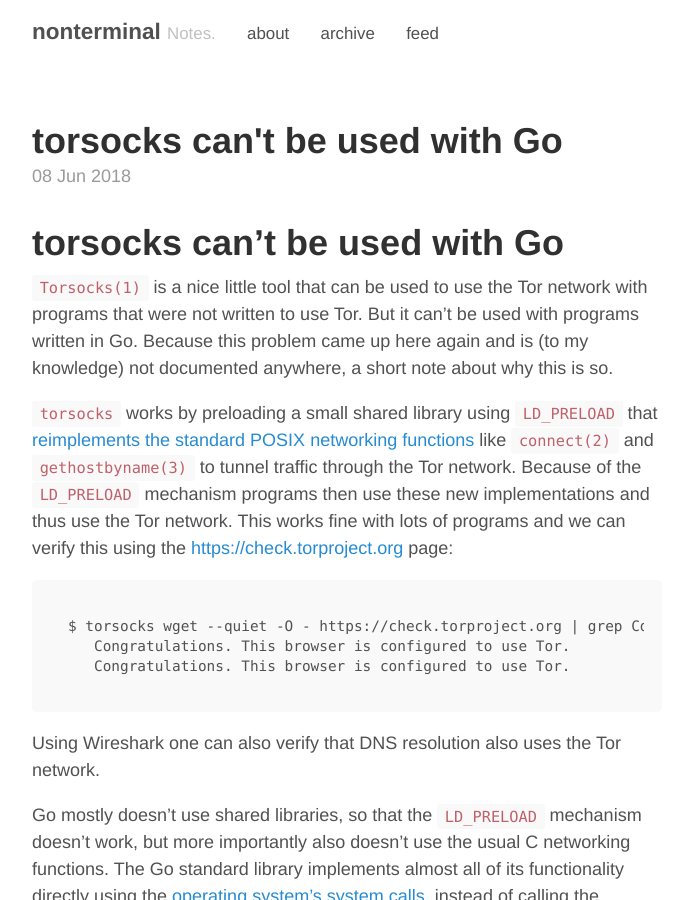
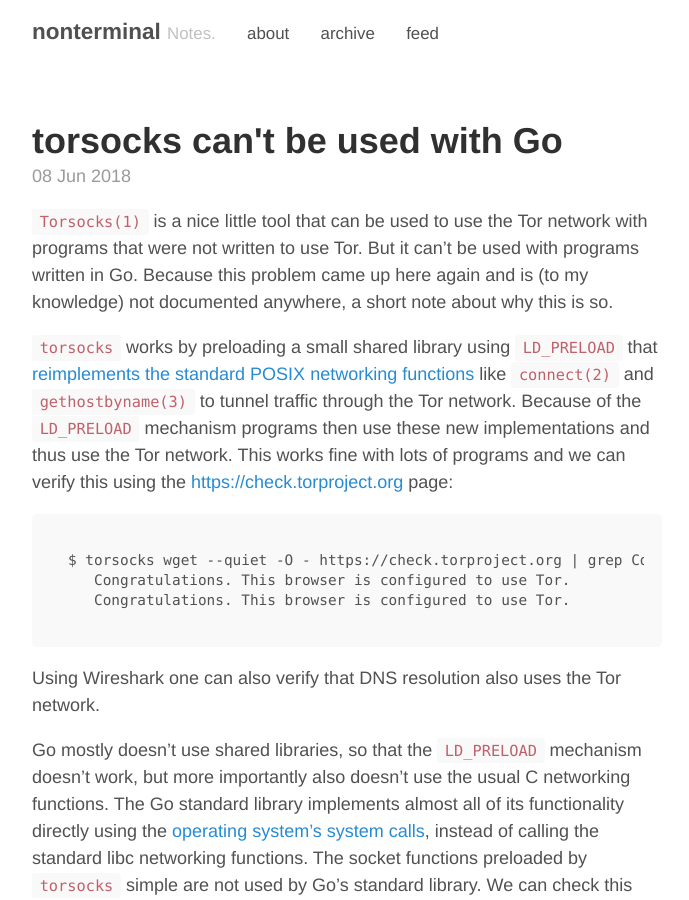
Before and after one commit to schulze/schulze.github.io, a Jekyll site: the page built from index.html, in a window 1280 px wide and 900 px high. Shown: the whole window, without its empty margins (293-982 px from the left). Built offline with Jekyll 4.4.1, drawn with Linux system fonts in a browser that asks for light colours; the list of posts is cut into pages by our own code.

Commit message:
Simpliy and fix some formatting. Archive and the Atom feed should be ok now.

```diff
--- a/_config.yml
+++ b/_config.yml
@@ -25,7 +25,7 @@ author:
 # Custom vars
 version:             2.0.0
 github:
-  repo:              https://github.com/poole/poole
+  repo:              https://github.com/schulze/schulze.github.io
 
 pages_list:
   about: '/about'
--- a/_posts/2018-06-08-torsocks.md
+++ b/_posts/2018-06-08-torsocks.md
@@ -3,8 +3,6 @@ layout: post
 title: torsocks can't be used with Go
 published: true
 ---
-
-# torsocks can't be used with Go
 
 `Torsocks(1)` is a nice little tool that can be used to use the Tor network with programs that were not written to use Tor. But it can't be used with programs written in Go.
 Because this problem came up here again and is (to my knowledge) not documented anywhere, a short note about why this is so.
@@ -52,8 +50,8 @@ Verifying with [https://check.torproject.org](https://check.torproject.org) show
 		Sorry. You are not using Tor.
 		Sorry. You are not using Tor.
 	$ torsocks ./main | grep Sorry
-	  	Sorry. You are not using Tor.
-	  	Sorry. You are not using Tor.
+		Sorry. You are not using Tor.
+		Sorry. You are not using Tor.
 
 Unfortunately this error doesn't become visible if one doesn't try to connect to an Onion Service or uses a system that is configured to disallow all non-Tor traffic, such as Tails or Whonix.
 
@@ -95,7 +93,7 @@ Fortunately, it is easy to use the Tor network using the "proxy" package in the
 
 	$ go build main_tor.go
 	$ ./main_tor | grep Congratulations
- 		Congratulations. This browser is configured to use Tor.
+		Congratulations. This browser is configured to use Tor.
 		Congratulations. This browser is configured to use Tor.
 
 A last small detail: On some operating systems it is [possible to use the systems usual implementation](https://golang.org/pkg/net/#hdr-Name_Resolution) for DNS resolution, by setting an environment variable or using the corresponding build tags:
--- a/atom.xml
+++ b/atom.xml
@@ -15,7 +15,7 @@ layout: null
    <email>{{ site.author.email }}</email>
  </author>
 
- {% for post in paginator.posts %}
+ {% for post in site.posts %}
  <entry>
    <title>{{ post.title }}</title>
    <link href="{{ site.url }}{{ site.baseurl }}{{ post.url }}"/>
--- a/index.html
+++ b/index.html
@@ -4,7 +4,7 @@ title: Home
 ---
 
 <div class="posts">
-  {% for post in paginator.posts %}
+  {% for post in site.posts limit:1 %}
   <article class="post">
     <h1 class="post-title">
       <a href="{{ site.baseurl }}{{ post.url }}">
@@ -18,16 +18,3 @@ title: Home
   </article>
   {% endfor %}
 </div>
-
-<div class="pagination">
-  {% if paginator.next_page %}
-    <a class="pagination-item older" href="{{ paginator.next_page_path | prepend: site.baseurl }}">Older</a>
-  {% else %}
-    <span class="pagination-item older">Older</span>
-  {% endif %}
-  {% if paginator.previous_page %}
-    <a class="pagination-item newer" href="{{ paginator.previous_page_path | prepend: site.baseurl }}">Newer</a>
-  {% else %}
-    <span class="pagination-item newer">Newer</span>
-  {% endif %}
-</div>
```
Also changed, not shown: _layouts/post.html (+0 -18 lines), archive.md (+2 -2 lines).
